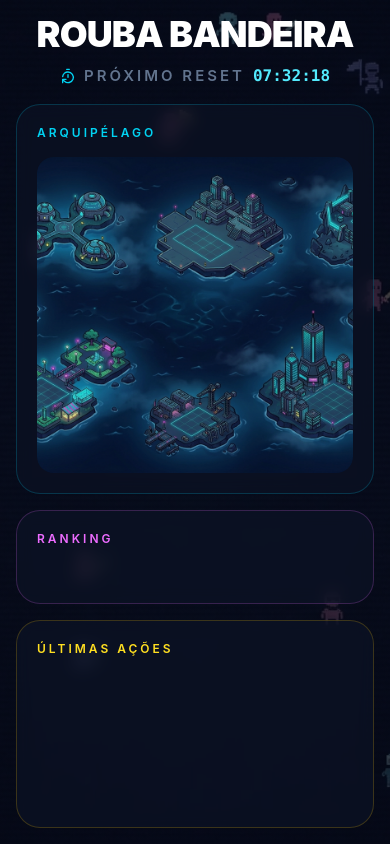
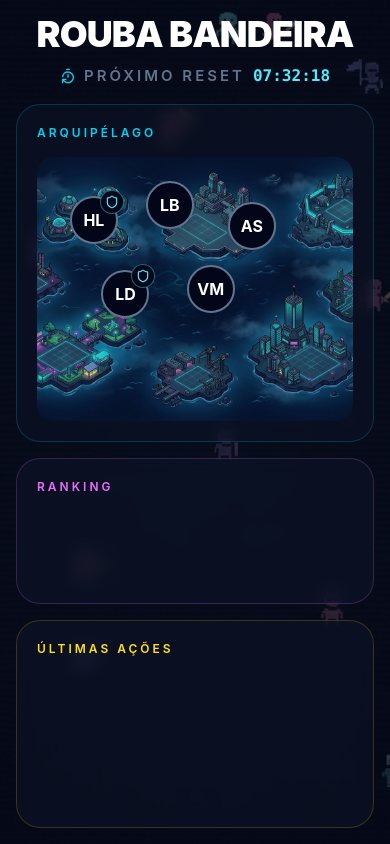
Before and after one commit to Henricantin/flag-rush, a React (Vite) app: page / in a window 390 px wide. Built offline with nearby package versions, Linux system fonts and the light colour scheme.

Commit message:
feat: add operator details modal

```diff
--- a/src/features/game-map/components/GameMap.tsx
+++ b/src/features/game-map/components/GameMap.tsx
@@ -1,5 +1,9 @@
+import { useState } from 'react'
+
 import { OperatorAvatar } from '../../operators/components/OperatorAvatar'
+import { OperatorDetailsModal } from '../../operators/components/OperatorDetailsModal'
 import { useOperators } from '../../operators/context/OperatorsContext'
+import type { Operator } from '../../operators/types'
 import { defaultMapId, maps } from '../data/maps'
 
 type GameMapProps = {
@@ -9,12 +13,17 @@ type GameMapProps = {
 export function GameMap({ mapId = defaultMapId }: GameMapProps) {
 	const { operators, operatorMapPositions } = useOperators()
 
+	const [selectedOperator, setSelectedOperator] = useState<Operator | null>(
+		null,
+	)
+
 	const activeMap =
 		maps.find((map) => map.id === mapId) ??
 		maps.find((map) => map.id === defaultMapId) ??
 		maps[0]
 
 	return (
+		<>
 			<div className="relative h-full min-h-0 overflow-hidden rounded-2xl bg-slate-950">
 				<img
 					src={activeMap.image}
@@ -41,9 +50,18 @@ export function GameMap({ mapId = defaultMapId }: GameMapProps) {
 							operator={operator}
 							x={position.x}
 							y={position.y}
+							onClick={setSelectedOperator}
 						/>
 					)
 				})}
 			</div>
+
+			{selectedOperator && (
+				<OperatorDetailsModal
+					operator={selectedOperator}
+					onClose={() => setSelectedOperator(null)}
+				/>
+			)}
+		</>
 	)
 }
--- a/src/features/operators/components/OperatorAvatar.tsx
+++ b/src/features/operators/components/OperatorAvatar.tsx
@@ -1,41 +1,40 @@
 import { Shield } from 'lucide-react'
+
 import type { Operator } from '../types'
 
 type OperatorAvatarProps = {
 	operator: Operator
 	x: number
 	y: number
+	onClick: (operator: Operator) => void
 }
 
-export function OperatorAvatar({ operator, x, y }: OperatorAvatarProps) {
+export function OperatorAvatar({
+	operator,
+	x,
+	y,
+	onClick,
+}: OperatorAvatarProps) {
 	return (
-		<g transform={`translate(${x} ${y})`} className="cursor-pointer">
-			<circle
-				r="22"
-				fill="#0f172a"
-				stroke={operator.defenseActive ? '#22d3ee' : '#475569'}
-				strokeWidth="2"
-			/>
+		<button
+			type="button"
+			onClick={() => onClick(operator)}
+			className="absolute -translate-x-1/2 -translate-y-1/2 cursor-pointer"
+			style={{
+				left: `${x}%`,
+				top: `${y}%`,
+			}}
+			aria-label={`Abrir operador ${operator.firstName} ${operator.lastName}`}
+		>
+			<div className="relative flex size-12 items-center justify-center rounded-full border-2 border-slate-500 bg-slate-950 font-bold text-white shadow-lg transition hover:scale-110">
+				{operator.avatarKey}
 
-			<text
-				x="0"
-				y="1"
-				textAnchor="middle"
-				dominantBaseline="middle"
-				fill="white"
-				fontSize="11"
-				fontWeight="700"
-			>
-				{operator.avatarKey}
-			</text>
-
-			{operator.defenseActive && (
-				<foreignObject x="12" y="-30" width="24" height="24">
-					<div className="flex h-full w-full items-center justify-center">
-						<Shield className="size-4 text-cyan-300" />
-					</div>
-				</foreignObject>
-			)}
-		</g>
+				{operator.defenseActive && (
+					<span className="absolute -right-2 -top-2 flex size-6 items-center justify-center rounded-full border border-cyan-300/40 bg-slate-950">
+						<Shield className="size-3.5 text-cyan-300" />
+					</span>
+				)}
+			</div>
+		</button>
 	)
 }
--- /dev/null
+++ b/src/features/operators/components/OperatorDetailsModal.tsx
@@ -0,0 +1,126 @@
+import { Flag, Shield, Swords, Target, X } from 'lucide-react'
+
+import type { Operator } from '../types'
+
+type OperatorDetailsModalProps = {
+	operator: Operator
+	onClose: () => void
+}
+
+export function OperatorDetailsModal({
+	operator,
+	onClose,
+}: OperatorDetailsModalProps) {
+	return (
+		<div className="fixed inset-0 z-50 flex items-center justify-center bg-slate-950/80 p-4 backdrop-blur-sm">
+			<div className="w-full max-w-md rounded-3xl border border-cyan-400/20 bg-slate-900 p-6 shadow-2xl">
+				<div className="flex items-start justify-between gap-4">
+					<div className="flex items-center gap-4">
+						<div className="flex size-14 items-center justify-center rounded-full border border-cyan-400/30 bg-slate-950 text-lg font-black text-cyan-300">
+							{operator.avatarKey}
+						</div>
+
+						<div>
+							<p className="text-xs font-semibold uppercase tracking-[0.2em] text-slate-500">
+								Operador
+							</p>
+
+							<h2 className="mt-1 text-2xl font-black text-white">
+								{operator.firstName} {operator.lastName}
+							</h2>
+						</div>
+					</div>
+
+					<button
+						type="button"
+						onClick={onClose}
+						className="flex size-10 shrink-0 items-center justify-center rounded-xl border border-slate-700 text-slate-400 transition hover:border-slate-500 hover:text-white"
+						aria-label="Fechar detalhes do operador"
+					>
+						<X className="size-5" />
+					</button>
+				</div>
+
+				<div className="mt-6 grid grid-cols-2 gap-3">
+					<div className="rounded-2xl border border-slate-800 bg-slate-950/60 p-4">
+						<div className="flex items-center gap-2 text-slate-400">
+							<Flag className="size-4 text-yellow-300" />
+
+							<span className="text-xs font-semibold uppercase tracking-wide">
+								Bandeiras
+							</span>
+						</div>
+
+						<p className="mt-2 text-2xl font-black text-white">
+							{operator.flags}
+						</p>
+					</div>
+
+					<div className="rounded-2xl border border-slate-800 bg-slate-950/60 p-4">
+						<div className="flex items-center gap-2 text-slate-400">
+							<Shield className="size-4 text-cyan-300" />
+
+							<span className="text-xs font-semibold uppercase tracking-wide">
+								Defesa
+							</span>
+						</div>
+
+						<p className="mt-2 font-bold text-white">
+							{operator.defenseActive ? 'Ativa' : 'Inativa'}
+						</p>
+					</div>
+
+					<div className="rounded-2xl border border-slate-800 bg-slate-950/60 p-4">
+						<div className="flex items-center gap-2 text-slate-400">
+							<Swords className="size-4 text-fuchsia-300" />
+
+							<span className="text-xs font-semibold uppercase tracking-wide">
+								Créditos
+							</span>
+						</div>
+
+						<p className="mt-2 text-2xl font-black text-white">
+							{operator.stealCredits}
+						</p>
+					</div>
+
+					<div className="rounded-2xl border border-slate-800 bg-slate-950/60 p-4">
+						<div className="flex items-center gap-2 text-slate-400">
+							<Target className="size-4 text-emerald-300" />
+
+							<span className="text-xs font-semibold uppercase tracking-wide">
+								Metas
+							</span>
+						</div>
+
+						<p className="mt-2 text-2xl font-black text-white">
+							{operator.goalsCompleted}
+						</p>
+					</div>
+				</div>
+
+				<div className="mt-6 grid gap-3 sm:grid-cols-2">
+					<button
+						type="button"
+						disabled
+						className="rounded-xl bg-cyan-400 px-4 py-3 font-bold text-slate-950 opacity-40"
+					>
+						Registrar meta
+					</button>
+
+					<button
+						type="button"
+						disabled
+						className="rounded-xl border border-fuchsia-400/30 bg-fuchsia-400/10 px-4 py-3 font-bold text-fuchsia-300 opacity-40"
+					>
+						Roubar bandeira
+					</button>
+				</div>
+
+				<p className="mt-4 text-center text-xs text-slate-600">
+					As ações do jogo serão habilitadas em uma próxima etapa.
+				</p>
+			</div>
+		</div>
+	)
+}
```
Lines whose indentation alone changed are shown as unchanged.
